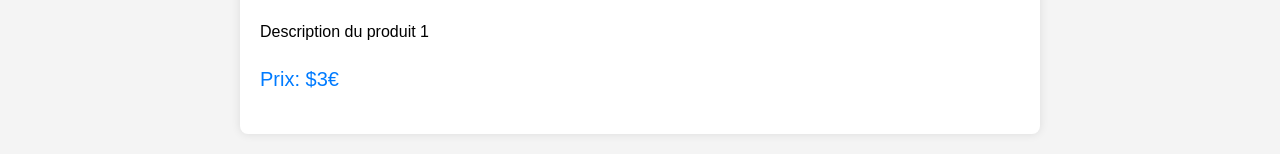
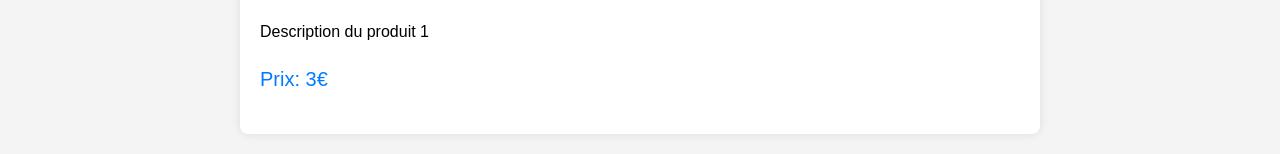
Before and after one commit to Sorohpsoe/WEB, a React (Create React App) app in the folder react_front/: page /detail-produit/0 in a window 1280 px wide. Shown: the part 384-538 px from the top of the page. Built offline with nearby package versions, Linux system fonts and the light colour scheme; no server answers.

Commit message:
correction produits

```diff
--- a/react_front/src/components/ProductView/index.js
+++ b/react_front/src/components/ProductView/index.js
@@ -8,9 +8,8 @@ import { useParams } from 'react-router-dom';
 const products = [
   { category: "Plancha",price:"3€",stocked:true, name:"Entrecôte", id: 0,description: 'Description du produit 1'},
   { category: "Plancha",price:"5€",stocked:true, name:"Steak" ,id:1,description: 'Description du produit 2'},
-  { category: "Barbecue",price:"1€",stocked:false, name:"Côte",id:2,description: 'Description du produit 3' },
+  { category: "Barbecue",price:"27.18€",stocked:false, name:"Entrecôtes",id:2,description: 'Description du produit 3' },
   { category: "Barbecue",price:"999€",stocked:true, name:"Groin mdrrrrrrrrrrrrrrrrrrr",id:3,description: 'Description du produit 4' },
-  { category: "Vache",price:"69€",stocked:false, name:"La mère à tanguy",id:4,description: 'Description du produit 5' },
   { category: "Plancha",price:"10€",stocked:true, name:"sirène",id:5,description: 'Description du produit 6'},
 
 ]
@@ -31,10 +30,10 @@ function ProductView() {
       <div>
       <div className="product_container">
         <div className="product">
-          <img src={steak} alt="La mère à tanguy" />
+          <img src={steak} alt="" />
           <h2>{product.name}</h2>
           <p>{product.description}</p>
-          <p className="price">Prix: ${product.price}</p>
+          <p className="price">Prix: {product.price}</p>
         </div>
 
       </div>
```
